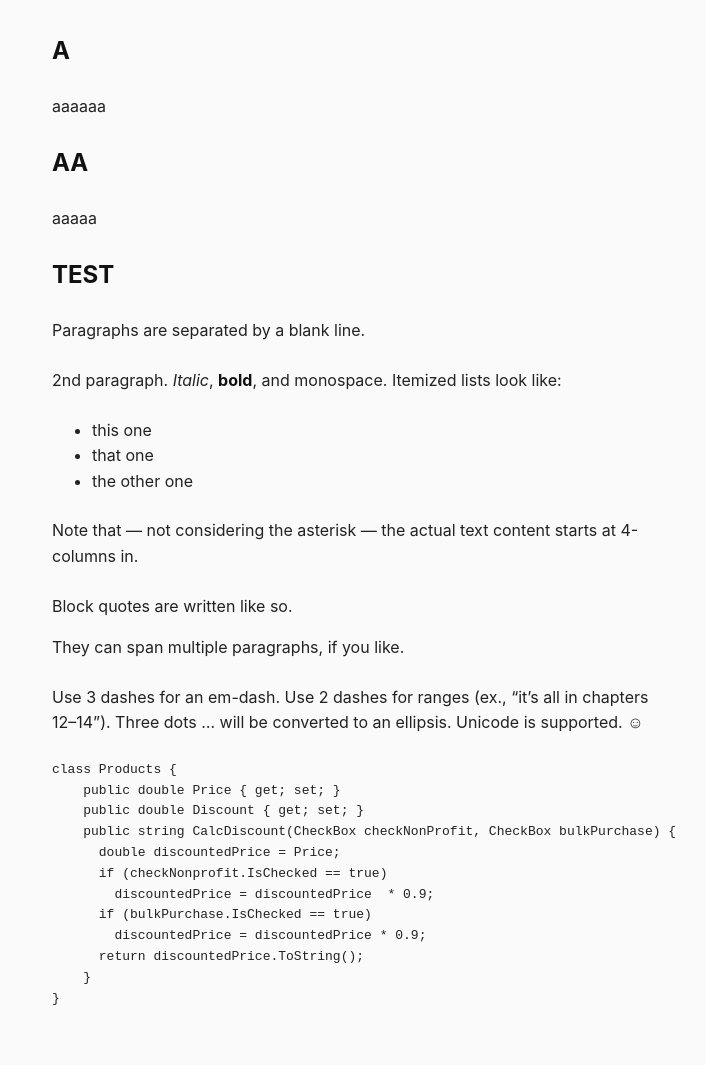
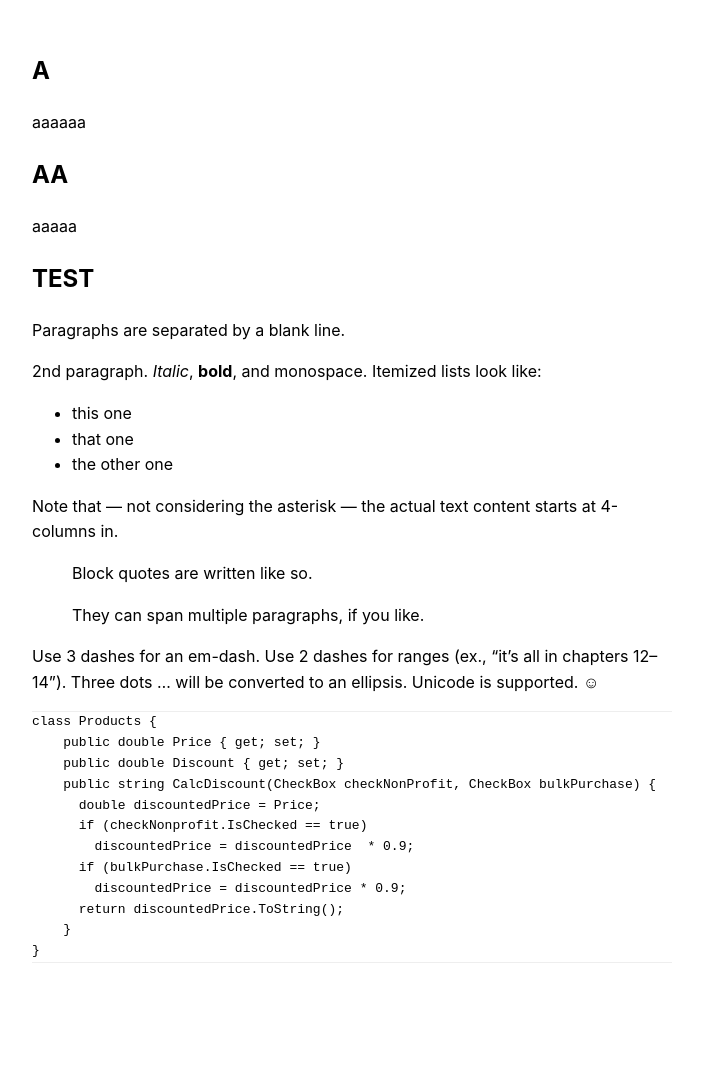
Before and after one commit to werktat/bruno, a Jekyll site: the page built from _chapters/a.md, in a window 1280 px wide. Shown: the whole page, without its empty margins (288-994 px from the left). Built offline with Jekyll 4.4.1, drawn with Linux system fonts in a browser that asks for light colours; after the commit the page ends 1008 px from its top, so only the background shows below that.

Commit message:
Update article.html

```diff
--- a/_layouts/article.html
+++ b/_layouts/article.html
@@ -4,51 +4,30 @@
     <meta charset="utf-8">
     <title>Default: {{ page.title }}</title>
     <style>
-      body {
+body {
   font-family: -apple-system, BlinkMacSystemFont, "Segoe UI", Helvetica, Arial, sans-serif;
   line-height: 1.6;
-  color: #222;
-  background: #fafafa;
-}
-
-main {
-  max-width: 600px;
-  padding: 24px;
+  max-width: 40rem;
+  padding: 2rem;
   margin: auto;
-}
-
-article > * {
-  margin: 0 0 24px;
 }
 
 img {
   max-width: 100%;
 }
 
-a {
-  color: #2ECC40;
-}
-
-h1, h2, strong {
-  color: #111;
-}
-
-table {
-        border-spacing: 0;
-}
-
-td {
-        padding: 8px;
-        border-bottom: 1px solid #ccc;
+pre {
+  border: 1px solid #eee;
+  border-width: 1px 0;
+  overflow-y: scroll;
 }
   </style>
   </head>
   <body>
     <main>
-
-  <article>
-    {{ content }}
-    </article>
-          </main>
+     <article>
+       {{ content }}
+     </article>
+    </main>
   </body>
 </html>
```
